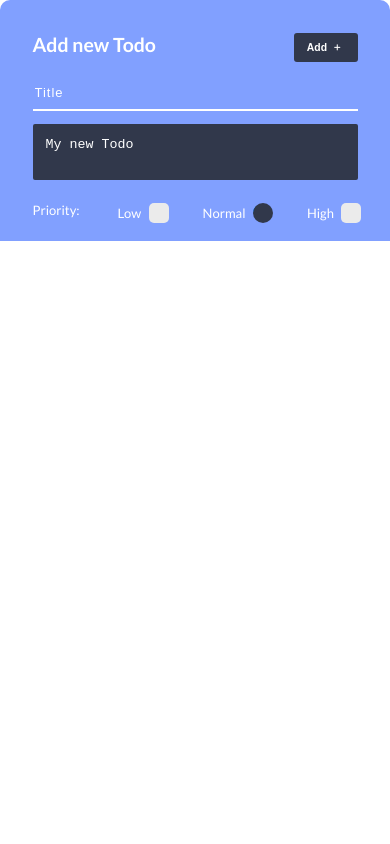
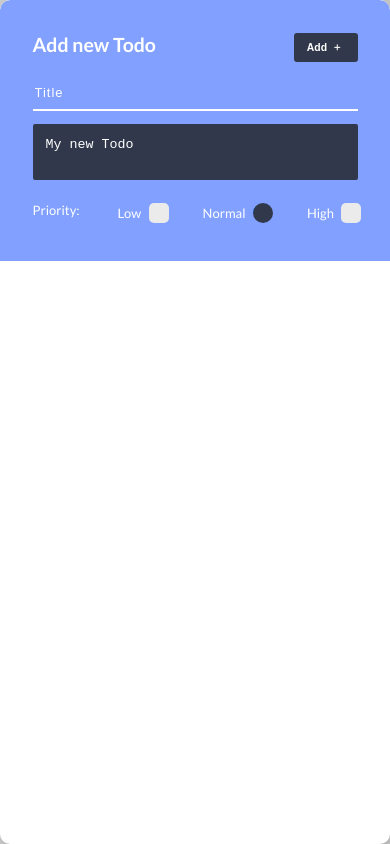
Before and after one commit to legendemil/todo_app, a website: page index.html in a window 390 px wide. Drawn offline with Linux system fonts and the light colour scheme.

Commit message:
adding responsivness

```diff
--- a/sass/modules/_base.sass
+++ b/sass/modules/_base.sass
@@ -18,12 +18,12 @@ sup
 	margin-left: .5rem
 
 main
+	height: 50%
 	padding: 2rem
-
 
 .container
 	overflow: hidden
-	margin: 0 auto
+	margin: auto auto
 	max-width: 520px
 	min-height: 500px
 	height: 100%
@@ -45,10 +45,18 @@ main
 			color: #E71D36
 
 
-@media (max-width: 33em)
+@media (max-width: 48em)
 	html
 		font-size: 13px
 	.container
+	.heading
 		border-radius: 0
 	body
 		padding: 0
+
+
+@media (min-height: 36em) and (max-width: 47.5em)
+	.heading
+		max-height: 261px
+	main
+		height: calc(100% - 261px)
--- a/sass/modules/_heading.sass
+++ b/sass/modules/_heading.sass
@@ -1,4 +1,5 @@
 .heading
+	height: 50%
 	border:
 		top-left-radius: 10px
 		top-right-radius: 10px
--- a/sass/modules/_todos.sass
+++ b/sass/modules/_todos.sass
@@ -2,7 +2,7 @@
 	padding-right: .7rem
 	overflow-y: scroll
 	width: 100%
-	height: 200px
+	height: 100%
 	&::-webkit-scrollbar
 		width: .3em
 	&::-webkit-scrollbar-track
```
Also changed, not shown: css/main.css, 1 other file.
